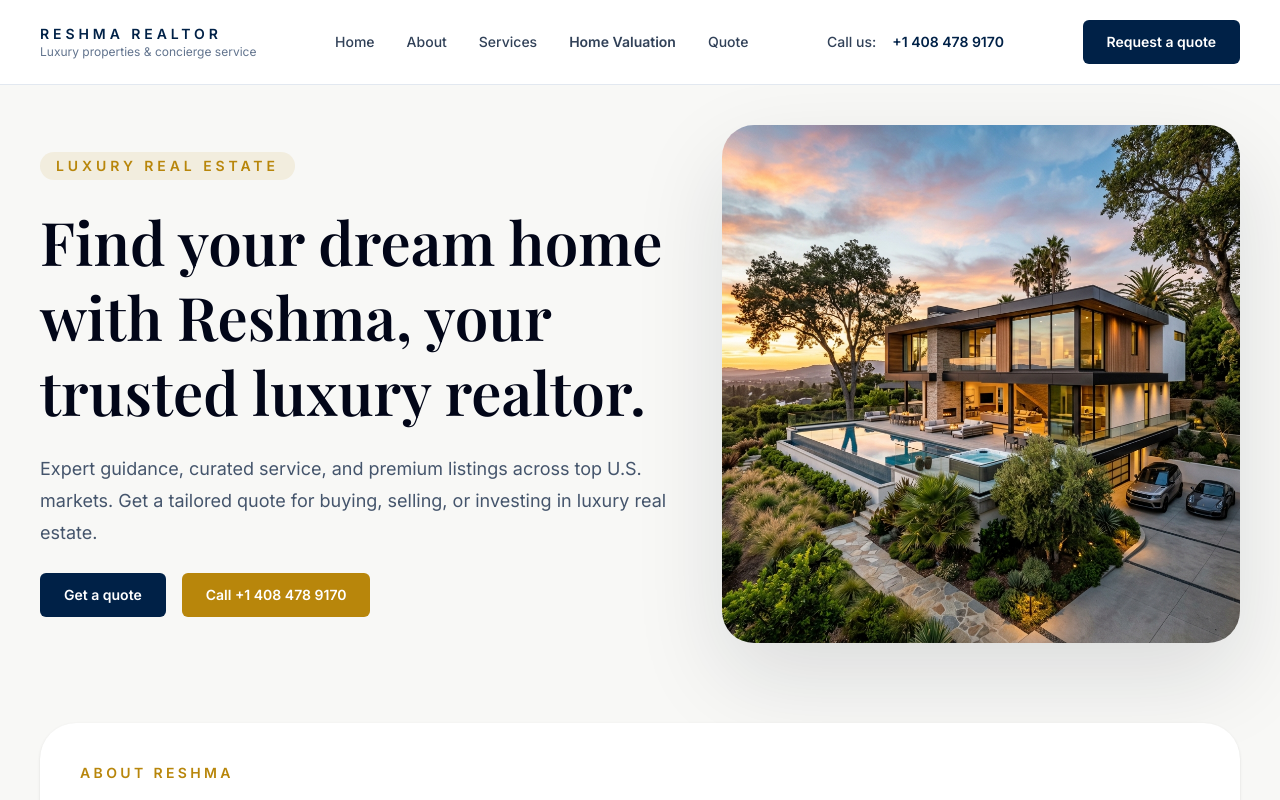
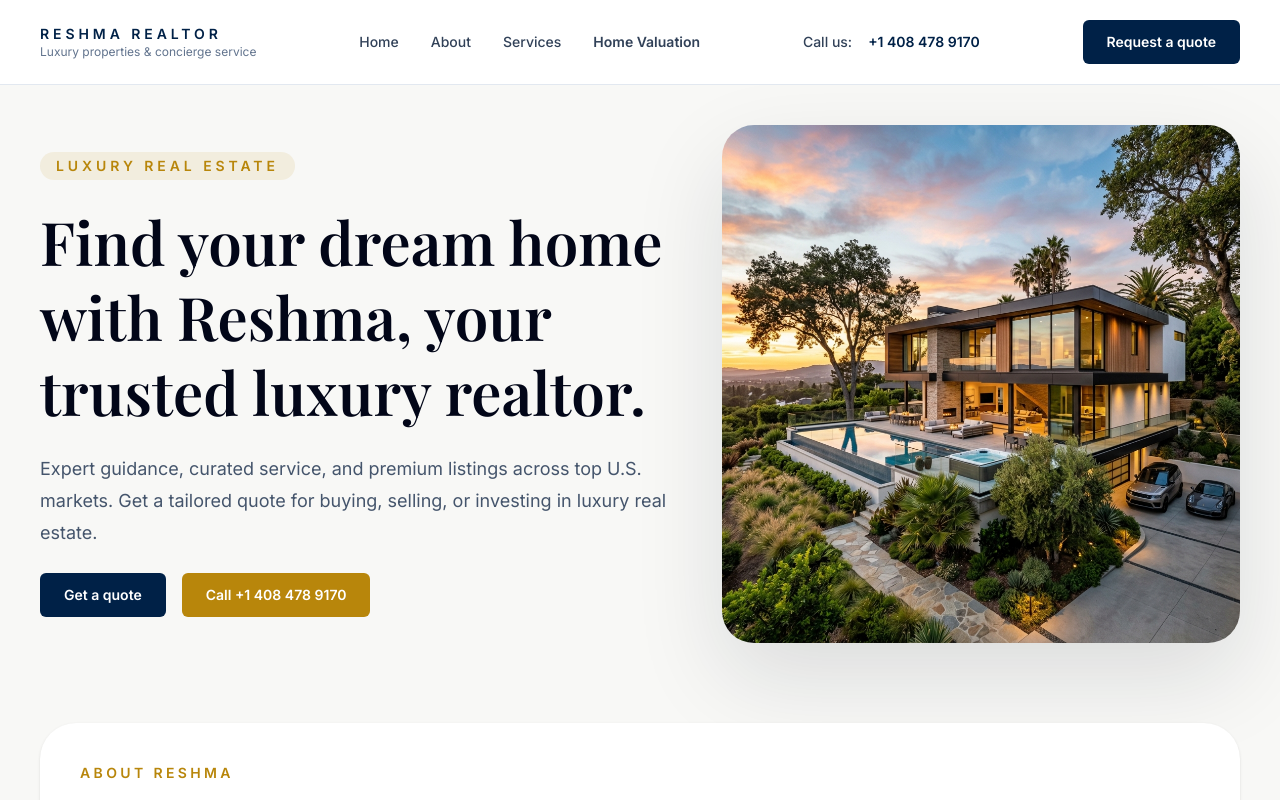
Before and after one commit to tabzone/reshma-realtor, a Next.js app: page / in a window 1280 px wide. Shown: the top 800 px of the page. Built offline with nearby package versions, Linux system fonts and the light colour scheme; a web font is replaced by a local one.

Commit message:
ui updates

```diff
--- a/src/components/HomePageContent.jsx
+++ b/src/components/HomePageContent.jsx
@@ -82,11 +82,10 @@ export default function HomePageContent({ city = "" }) {
             <a href="#about" className="transition hover:text-slate-900">About</a>
             <a href="#services" className="transition hover:text-slate-900">Services</a>
             <Link href="/home-valuation" className="transition hover:text-[#B8860B] font-semibold">Home Valuation</Link>
-            <a href="#quote" className="transition hover:text-slate-900">Quote</a>
           </nav>
           <div className="hidden items-center gap-4 md:flex">
             <span className="text-sm font-medium text-slate-700">Call us:</span>
-            <a href="tel:+14084789170" className="text-sm font-semibold text-[#002147] transition hover:text-[#001533]">
+            <a href="tel:+14084789170" className="text-sm font-semibold text-[#002147] transition hover:text-[#001533] text-md">
               +1 408 478 9170
             </a>
           </div>
@@ -203,11 +202,10 @@ export default function HomePageContent({ city = "" }) {
             <form ref={contactFormRef} onSubmit={onFormSubmit} className="mt-8 space-y-6">
               {status ? (
                 <div
-                  className={`rounded-3xl border px-4 py-3 text-sm ${
-                    statusType === "success"
-                      ? "border-emerald-300 bg-emerald-50 text-emerald-900"
-                      : "border-rose-300 bg-rose-50 text-rose-900"
-                  }`}
+                  className={`rounded-3xl border px-4 py-3 text-sm ${statusType === "success"
+                    ? "border-emerald-300 bg-emerald-50 text-emerald-900"
+                    : "border-rose-300 bg-rose-50 text-rose-900"
+                    }`}
                 >
                   {status}
                 </div>
```
